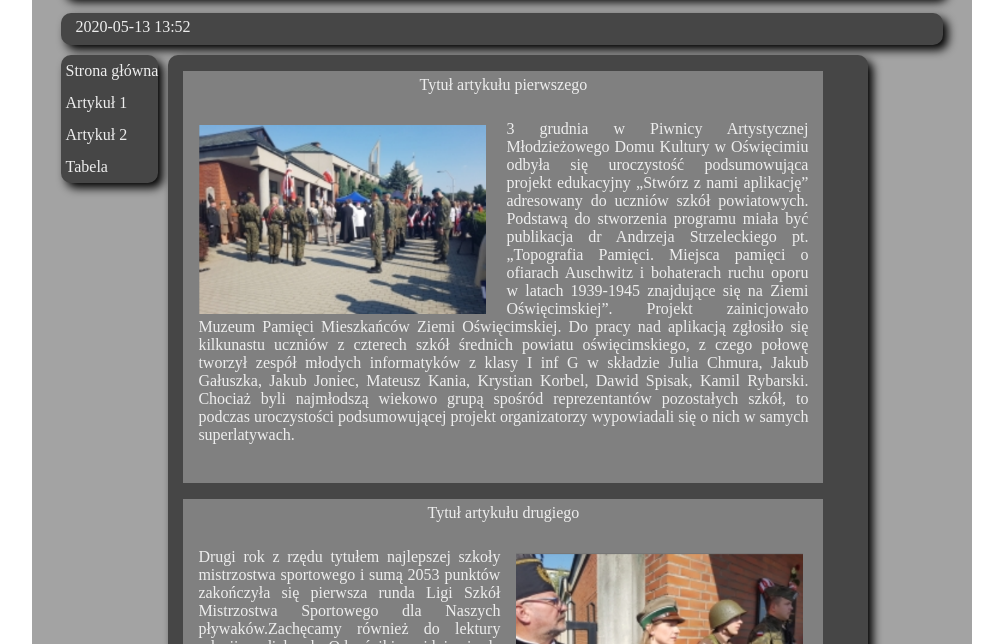
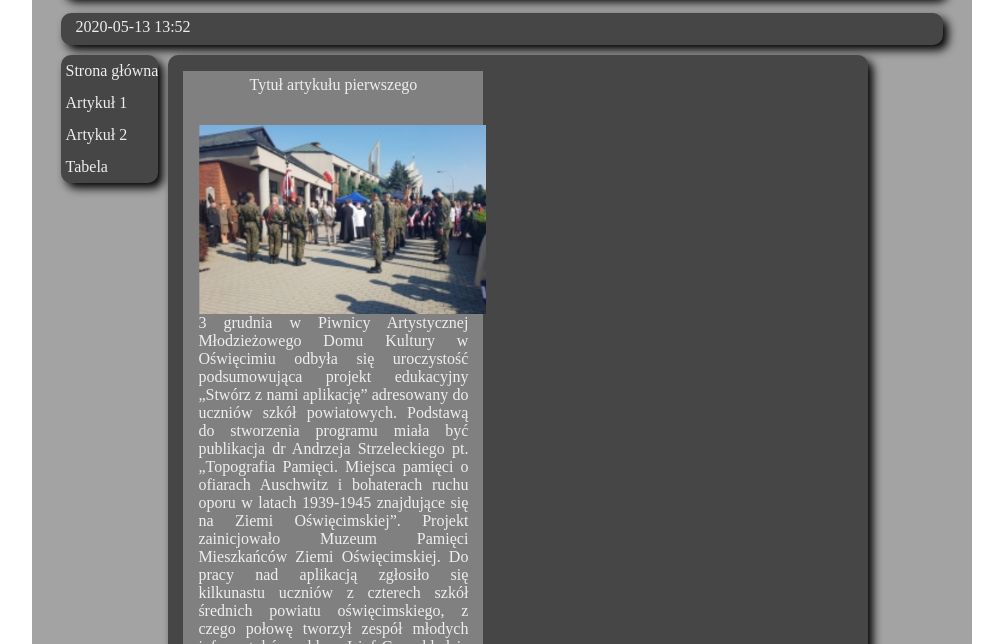
Before and after one commit to Karolina0123/strona, a plain HTML site: page index.html in a window 1280 px wide. Shown: the part 156-800 px from the top of the page, without its empty margins (204-1207 px from the left). Drawn offline with Linux system fonts and the light colour scheme.

Commit message:
Update css.css

```diff
--- a/css.css
+++ b/css.css
@@ -111,7 +111,7 @@ footer{
 }
 .szary{
     background-color: grey;
-    width: 50vw;
+    width: 300px;
     margin-left: 15px;
     margin-right: 15px;
 }
```
